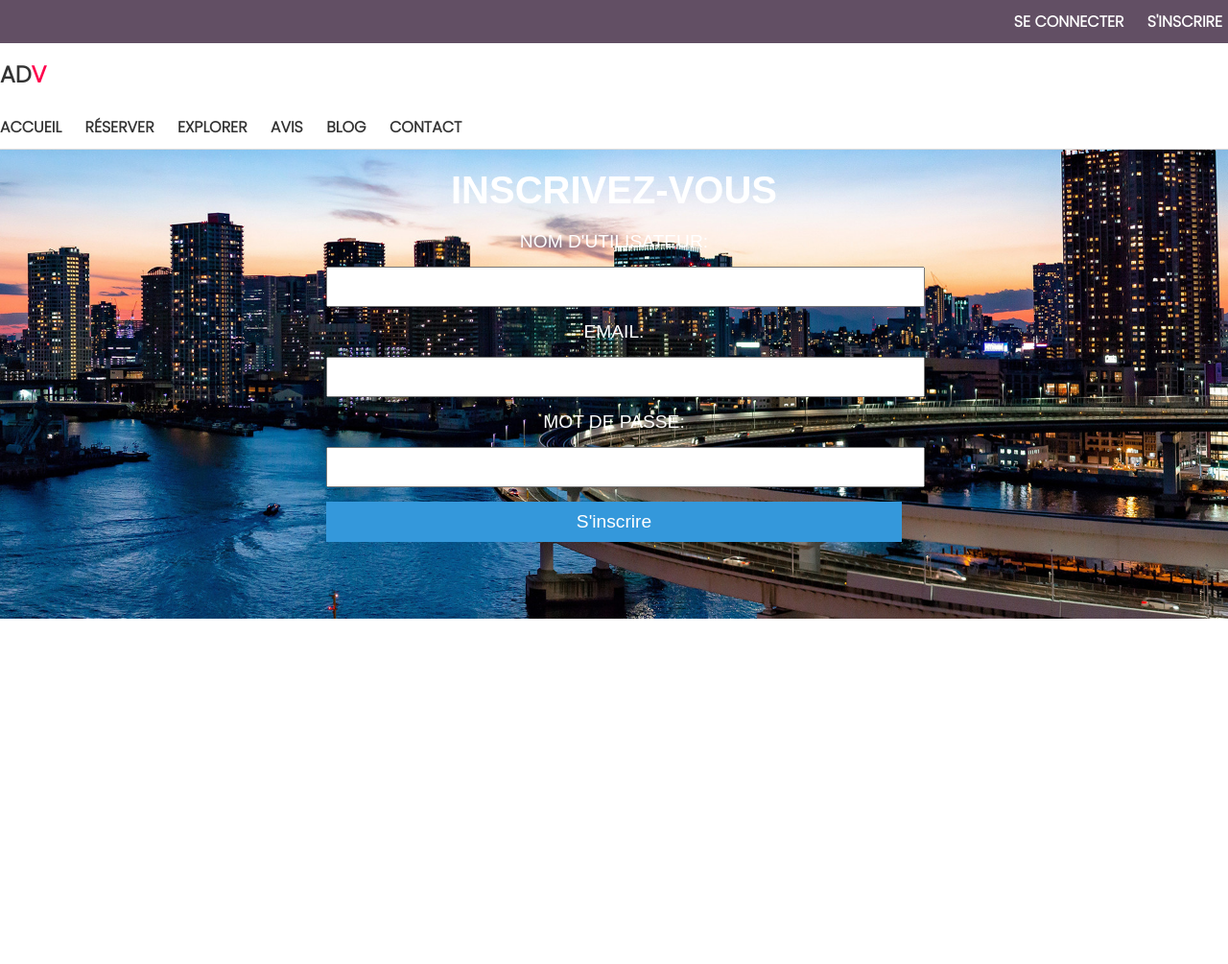
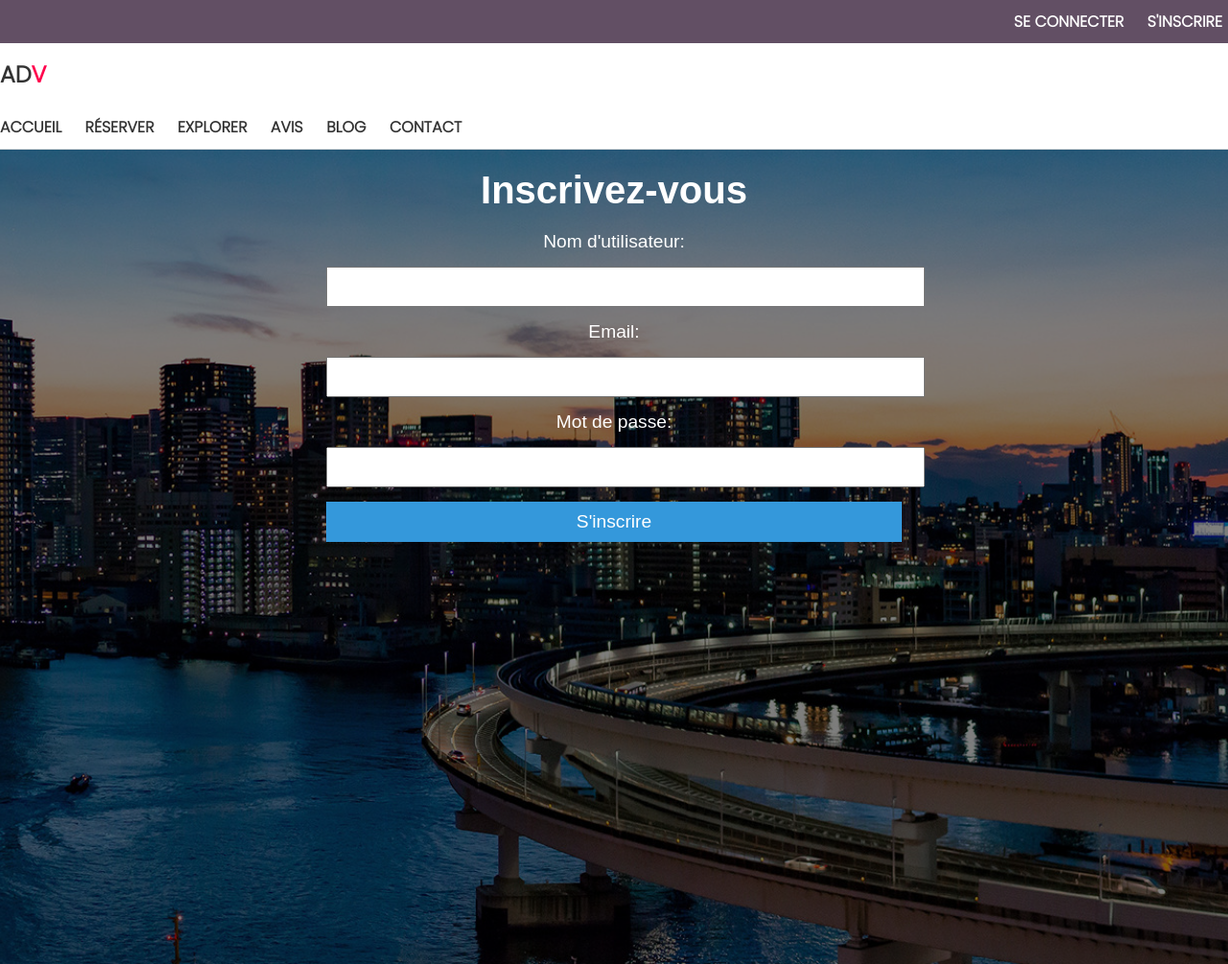
Before and after one commit to JourBoon/AgenceDeVoyage, a Flask app: page /inscription.html in a window 1280 px wide. Shown: the whole page at 96% size. Before the commit the page ends 645 px from the top, so only its background shows below. Run offline with Flask 3, Linux system fonts and the light colour scheme.

Commit message:
Avancée page inscription

```diff
--- a/static/css/style_inscription.css
+++ b/static/css/style_inscription.css
@@ -1,9 +1,68 @@
 @import url('https://fonts.googleapis.com/css2?family=Poppins:wght@300&family=Roboto:wght@300&display=swap');
 
 body {
-  font-family: 'Poppins', sans-serif;
-  text-transform: uppercase;
-}
+            font-family: 'Arial', sans-serif;
+            margin: 0;
+            padding: 0;
+            box-sizing: border-box;
+            overflow: hidden;
+        }
+.registration-section {
+            position: relative;
+            background-size: cover;
+            background-position: center;
+            text-align: center;
+            padding: 80px 20px;
+            color: #fff;
+            height: 100vh; /* Hauteur de 100% de la vue */
+        }
+
+.overlay {
+            position: absolute;
+            top: 0;
+            left: 0;
+            width: 100%;
+            height: 100%;
+            background: rgba(0, 0, 0, 0.5); /* Superposition semi-transparente */
+        }
+
+.registration-content {
+            max-width: 600px;
+            margin: 0 auto;
+            position: relative;
+            z-index: 2; /* Assure que le contenu est au-dessus de la superposition */
+        }
+
+.registration-content h1 {
+            font-size: 2.5em;
+            margin-bottom: 20px;
+        }
+
+form {
+            display: grid;
+            gap: 15px;
+        }
+label {
+            font-size: 1.2em;
+            display: block;
+        }
+input {
+            width: 100%;
+            padding: 10px;
+            font-size: 1em;
+        }
+button {
+            background-color: #3498db;
+            color: #fff;
+            padding: 10px 20px;
+            font-size: 1.2em;
+            cursor: pointer;
+            border: none;
+        }
+
+button:hover {
+            background-color: #2980b9;
+        }
 
 .header-top {
   background-color: rgb(98, 79, 100);
--- a/templates/inscription.html
+++ b/templates/inscription.html
@@ -93,6 +38,7 @@
     </section>
 
     <section class="registration-section" style="background-image: url('../static/images/banner.jpg')">
+        <div class="overlay"></div> <!-- Superposition semi-transparente -->
         <div class="registration-content">
             data-in="heroFadeInDown" data-out="heroFadeOutUp">
             <h1>Inscrivez-vous</h1>
```
Also changed, not shown: other parts of templates/inscription.html (+0 -55 lines).
